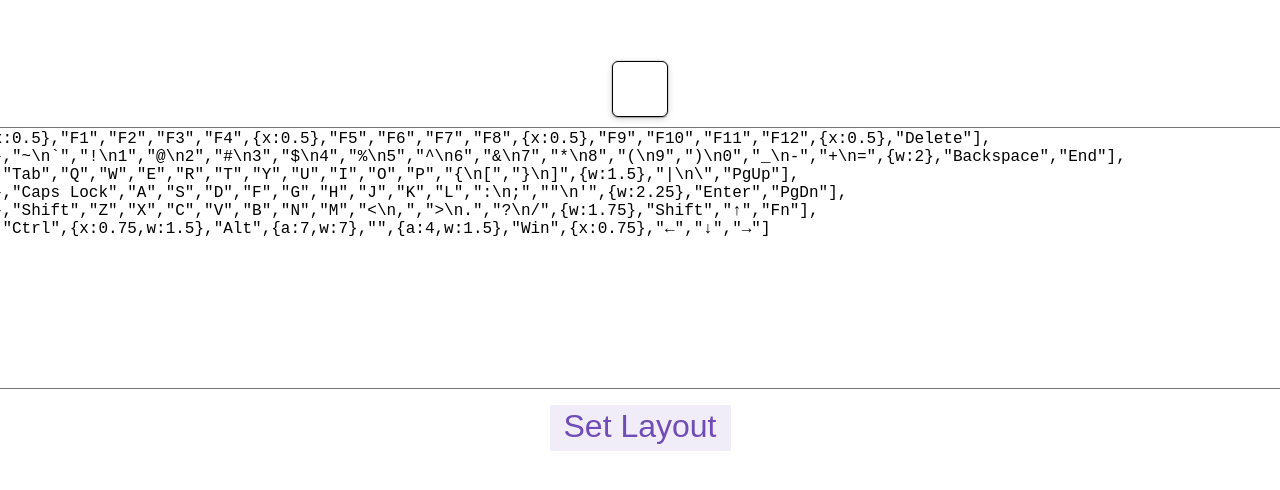
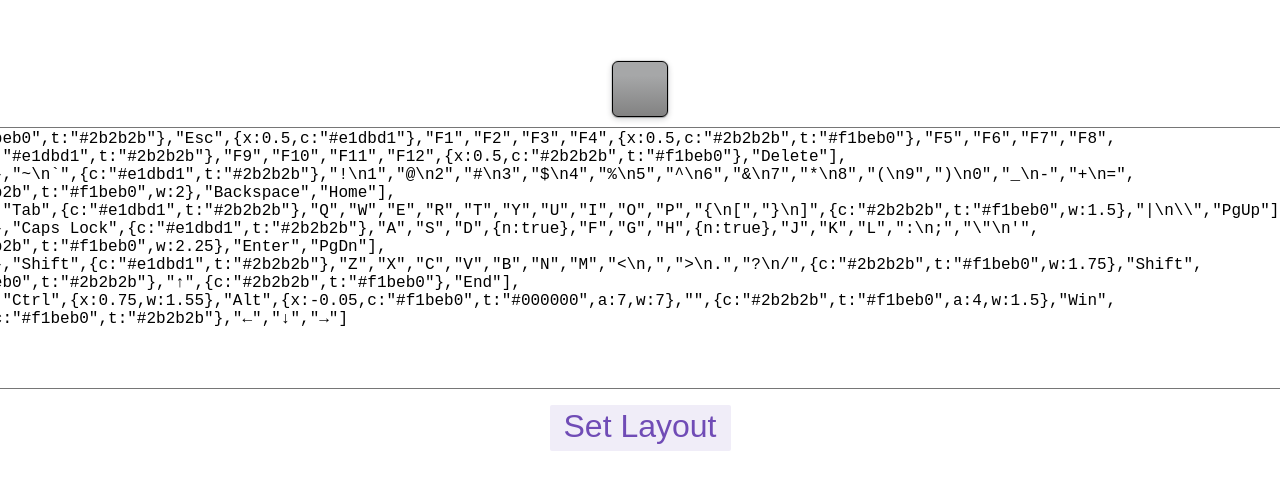
Before and after one commit to tplai/kbsim, a React (Create React App) app: page / in a window 1280 px wide. Shown: the part 144-634 px from the top of the page. Built offline with nearby package versions, Linux system fonts and the light colour scheme.

Commit message:
Added more error handling

```diff
--- a/src/features/keySimulator/KeySimulator.js
+++ b/src/features/keySimulator/KeySimulator.js
@@ -95,7 +95,7 @@ export function KeySimulator() {
 
   const handleKeyDown = (e) => {
     // prevent function keys and alt from affecting simulator
-    if (e.keyCode === 18 || e.keyCode === 112 || e.keyCode === 114 ||
+    if (e.keyCode === 18 ||  e.keyCode === 112 || e.keyCode === 114 ||
         e.keyCode === 116 || e.keyCode === 117 || e.keyCode === 121 ||
         e.keyCode === 122 || e.keyCode === 123) {
         e.preventDefault();
@@ -184,7 +184,7 @@ export function KeySimulator() {
           className={styles.textarea}
           aria-label="Set increment amount"
           onChange={e => setKleValue(e.target.value)}
-          defaultValue={keyPresets.white_dawn}
+          defaultValue={keyPresets.olivia_dawn}
         />
       </div>
       <div className={styles.row}>
--- a/src/features/keySimulator/KeySimulator.module.css
+++ b/src/features/keySimulator/KeySimulator.module.css
@@ -13,8 +13,8 @@
   box-sizing: border-box;
   box-shadow: 0 0 0 1px rgba(16,22,26,.1), 0 1px 1px rgba(16,22,26,.2), 0 2px 6px rgba(16,22,26,.2);
   background-clip: padding-box;
-  /* background: rgb(130,130,130);
-  background: linear-gradient(360deg, rgba(130,130,130,1) 0%, rgba(166,167,168,1) 75%); */
+  background: rgb(130,130,130);
+  background: linear-gradient(360deg, rgba(130,130,130,1) 0%, rgba(166,167,168,1) 75%);
   min-width: 56px;
   min-height: 56px;
   align-items: left;
--- a/src/features/keySimulator/keyPresets.js
+++ b/src/features/keySimulator/keyPresets.js
@@ -1,10 +1,16 @@
 let keyPresets = {
   white_dawn: `["Esc",{x:0.5},"F1","F2","F3","F4",{x:0.5},"F5","F6","F7","F8",{x:0.5},"F9","F10","F11","F12",{x:0.5},"Delete"],
 [{y:0.25},"~\\n\`","!\\n1","@\\n2","#\\n3","$\\n4","%\\n5","^\\n6","&\\n7","*\\n8","(\\n9",")\\n0","_\\n-","+\\n=",{w:2},"Backspace","End"],
-[{w:1.5},"Tab","Q","W","E","R","T","Y","U","I","O","P","{\\n[","}\\n]",{w:1.5},"|\\n\\","PgUp"],
-[{w:1.75},"Caps Lock","A","S","D","F","G","H","J","K","L",":\\n;","\"\\n'",{w:2.25},"Enter","PgDn"],
+[{w:1.5},"Tab","Q","W","E","R","T","Y","U","I","O","P","{\\n[","}\\n]",{w:1.5},"|\\n\\\\","PgUp"],
+[{w:1.75},"Caps Lock","A","S","D","F","G","H","J","K","L",":\\n;","\\\"\\n'",{w:2.25},"Enter","PgDn"],
 [{w:2.25},"Shift","Z","X","C","V","B","N","M","<\\n,",">\\n.","?\\n/",{w:1.75},"Shift","↑","Fn"],
-[{w:1.5},"Ctrl",{x:0.75,w:1.5},"Alt",{a:7,w:7},"",{a:4,w:1.5},"Win",{x:0.75},"←","↓","→"]`
+[{w:1.5},"Ctrl",{x:0.75,w:1.5},"Alt",{a:7,w:7},"",{a:4,w:1.5},"Win",{x:0.75},"←","↓","→"]`,
+  olivia_dawn: `[{c:"#f1beb0",t:"#2b2b2b"},"Esc",{x:0.5,c:"#e1dbd1"},"F1","F2","F3","F4",{x:0.5,c:"#2b2b2b",t:"#f1beb0"},"F5","F6","F7","F8",{x:0.5,c:"#e1dbd1",t:"#2b2b2b"},"F9","F10","F11","F12",{x:0.5,c:"#2b2b2b",t:"#f1beb0"},"Delete"],
+[{y:0.25},"~\\n\`",{c:"#e1dbd1",t:"#2b2b2b"},"!\\n1","@\\n2","#\\n3","$\\n4","%\\n5","^\\n6","&\\n7","*\\n8","(\\n9",")\\n0","_\\n-","+\\n=",{c:"#2b2b2b",t:"#f1beb0",w:2},"Backspace","Home"],
+[{w:1.5},"Tab",{c:"#e1dbd1",t:"#2b2b2b"},"Q","W","E","R","T","Y","U","I","O","P","{\\n[","}\\n]",{c:"#2b2b2b",t:"#f1beb0",w:1.5},"|\\n\\\\","PgUp"],
+[{w:1.75},"Caps Lock",{c:"#e1dbd1",t:"#2b2b2b"},"A","S","D",{n:true},"F","G","H",{n:true},"J","K","L",":\\n;","\\\"\\n'",{c:"#2b2b2b",t:"#f1beb0",w:2.25},"Enter","PgDn"],
+[{w:2.25},"Shift",{c:"#e1dbd1",t:"#2b2b2b"},"Z","X","C","V","B","N","M","<\\n,",">\\n.","?\\n/",{c:"#2b2b2b",t:"#f1beb0",w:1.75},"Shift",{c:"#f1beb0",t:"#2b2b2b"},"↑",{c:"#2b2b2b",t:"#f1beb0"},"End"],
+[{w:1.5},"Ctrl",{x:0.75,w:1.55},"Alt",{x:-0.05,c:"#f1beb0",t:"#000000",a:7,w:7},"",{c:"#2b2b2b",t:"#f1beb0",a:4,w:1.5},"Win",{x:0.75,c:"#f1beb0",t:"#2b2b2b"},"←","↓","→"]`
 };
 
 
--- a/src/features/keySimulator/keySimulatorSlice.js
+++ b/src/features/keySimulator/keySimulatorSlice.js
@@ -25,21 +25,29 @@ export const keySimulatorSlice = createSlice({
 
       state.input = action.payload;
       if (!state.input) {
+        state.array = [];
         state.highlight = {borderColor:"#ff0033"};
         return;
       }
       // split the input into rows by newline
       state.array = state.input.split(/\r\n|\r|\n/);
       if (state.array.length === 0) {
+        state.array = [];
         state.highlight = {borderColor:"#ff0033"};
         return;
       }
       // split the rows into an array
 
       for (let i in state.array) {
+        // remove empty lines
+        if (state.array[i] == "") {
+          state.array.splice(i, 1);
+          continue;
+        }
         // regex match text within "" and {}
         state.array[i] = state.array[i].match(/(["'])(?:(?=(\\?))\2.)*?\1|([{])(?:(?=(\\?))\2.)*?([}])/g);
         if (!state.array[i]) {
+          state.array = [];
           state.highlight = {borderColor:"#ff0033"};
           return;
         }
@@ -104,6 +112,7 @@ export const keySimulatorSlice = createSlice({
             let keyFormat = state.array[x][y].substring(1, state.array[x][y].length - 1).replace(/\s/g, '');
             // split multiple formatting information into an array
             let formatInfo = keyFormat.split(",");
+            if (Array.isArray(formatInfo)) {
               for (let format in formatInfo) {
                 let formatTuple = formatInfo[format].split(":");
                 if (formatTuple.length === 2) {
@@ -140,8 +149,10 @@ export const keySimulatorSlice = createSlice({
                   }
                 }
                 else {
+                  state.array = [];
                   state.highlight = {borderColor:"#ff0033"};
                   return;
+                }
               }
             }
             formatNextKey = true;
@@ -179,8 +190,6 @@ export const keySimulatorSlice = createSlice({
           }
         }
       }
-      // let supportedKeys = [];
-      // let unsupportedKeys = [];
 
       let keyboardWidth = 0;
       let keyboardHeight = 0;
@@ -223,7 +232,8 @@ export const keySimulatorSlice = createSlice({
         paddingLeft: borderWidth * keySize,
         paddingRight: borderWidth * keySize,
       }
-      state.highlight = {borderColor:"#ff0033"};
+      // state.array = [];
+      // state.highlight = {borderColor:"#ff0033"};
     },
     keyDown: (state, action) => {
       state.array[action.payload.x][action.payload.y].pressed = true;
```
Lines whose indentation alone changed are shown as unchanged.
